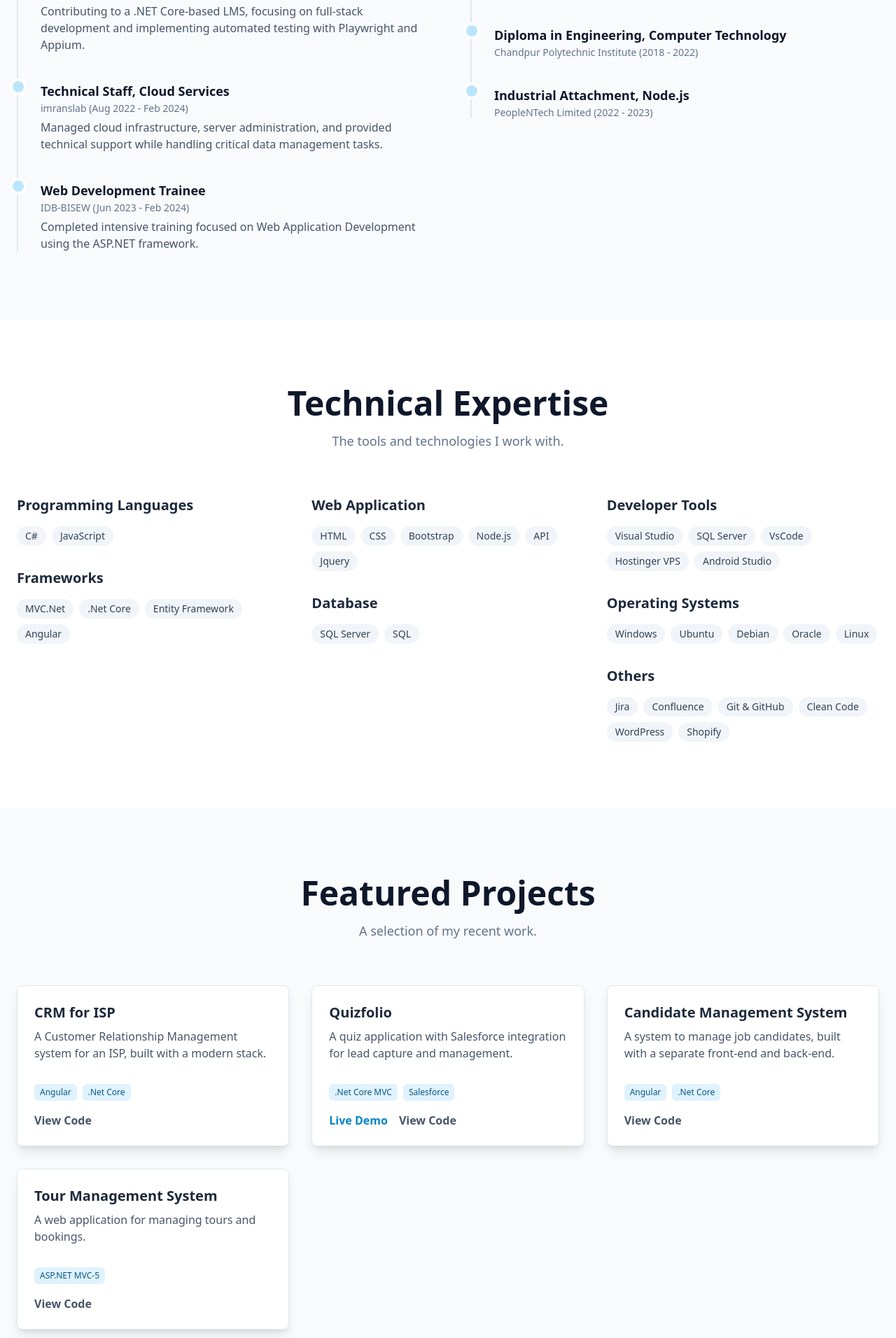
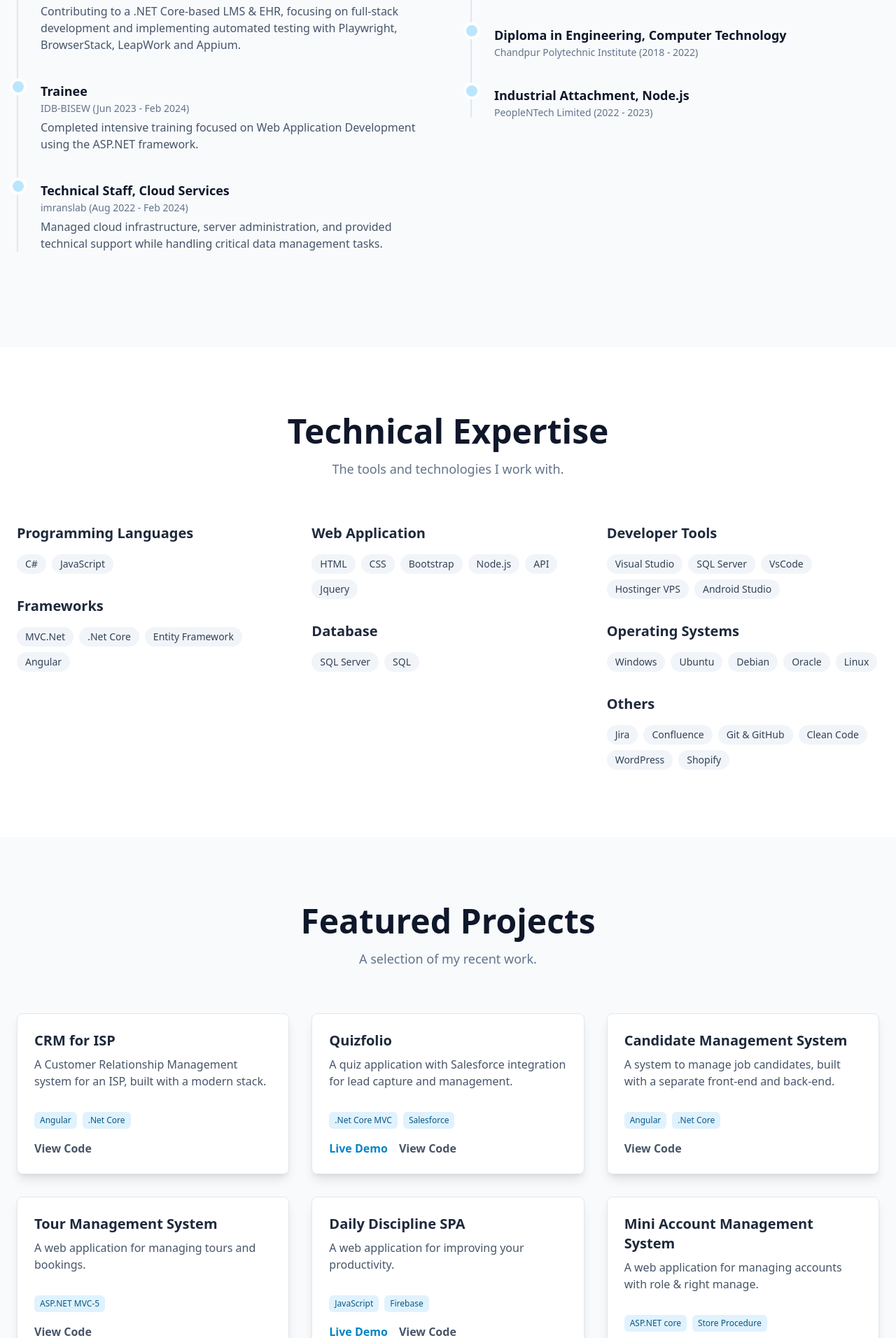
Before and after one commit to masumKazibd/masumkazi-portfolio, an Angular app: page / in a window 1280 px wide. Shown: the part 1508-3420 px from the top of the page at 70% size. Built offline with nearby package versions, Linux system fonts and the light colour scheme.

Commit message:
update about information

```diff
--- a/src/app/components/about/about.component.html
+++ b/src/app/components/about/about.component.html
@@ -27,19 +27,19 @@
             <span class="absolute flex items-center justify-center w-4 h-4 bg-sky-200 rounded-full -left-2 ring-4 ring-white"></span>
             <h4 class="flex items-center mb-1 text-lg font-semibold text-slate-900">Junior Software Engineer</h4>
             <time class="block mb-2 text-sm font-normal leading-none text-slate-500">PlacoVU, Inc. (Feb 2024 - Present)</time>
-            <p class="text-base font-normal text-slate-600">Contributing to a .NET Core-based LMS, focusing on full-stack development and implementing automated testing with Playwright and Appium.</p>
+            <p class="text-base font-normal text-slate-600">Contributing to a .NET Core-based LMS & EHR, focusing on full-stack development and implementing automated testing with Playwright, BrowserStack, LeapWork and Appium.</p>
+          </li>
+          <li class="mb-10 ml-8">
+            <span class="absolute flex items-center justify-center w-4 h-4 bg-sky-200 rounded-full -left-2 ring-4 ring-white"></span>
+            <h4 class="flex items-center mb-1 text-lg font-semibold text-slate-900">Trainee</h4>
+            <time class="block mb-2 text-sm font-normal leading-none text-slate-500">IDB-BISEW (Jun 2023 - Feb 2024)</time>
+            <p class="text-base font-normal text-slate-600">Completed intensive training focused on Web Application Development using the ASP.NET framework.</p>
           </li>
           <li class="mb-10 ml-8">
             <span class="absolute flex items-center justify-center w-4 h-4 bg-sky-200 rounded-full -left-2 ring-4 ring-white"></span>
             <h4 class="flex items-center mb-1 text-lg font-semibold text-slate-900">Technical Staff, Cloud Services</h4>
             <time class="block mb-2 text-sm font-normal leading-none text-slate-500">imranslab (Aug 2022 - Feb 2024)</time>
             <p class="text-base font-normal text-slate-600">Managed cloud infrastructure, server administration, and provided technical support while handling critical data management tasks.</p>
-          </li>
-           <li class="ml-8">
-            <span class="absolute flex items-center justify-center w-4 h-4 bg-sky-200 rounded-full -left-2 ring-4 ring-white"></span>
-            <h4 class="flex items-center mb-1 text-lg font-semibold text-slate-900">Web Development Trainee</h4>
-            <time class="block mb-2 text-sm font-normal leading-none text-slate-500">IDB-BISEW (Jun 2023 - Feb 2024)</time>
-            <p class="text-base font-normal text-slate-600">Completed intensive training focused on Web Application Development using the ASP.NET framework.</p>
           </li>
         </ol>
       </div>
--- a/src/app/components/projects/projects.component.ts
+++ b/src/app/components/projects/projects.component.ts
@@ -37,6 +37,20 @@ projects = [
       techStack: ['ASP.NET MVC-5'],
       liveLink: '',
       codeLink: 'https://github.com/masumkazibd/tour-management'
-    }
+    },
+    {
+      title: 'Daily Discipline SPA',
+      description: 'A web application for improving your productivity.',
+      techStack: ['JavaScript', 'Firebase'],
+      liveLink: 'https://dailydiscipline.netlify.app/',
+      codeLink: 'https://github.com/masumKazibd/daily-routine-spa'
+    },
+    {
+      title: 'Mini Account Management System',
+      description: 'A web application for managing accounts with role & right manage.',
+      techStack: ['ASP.NET core', 'Store Procedure'],
+      liveLink: 'https://accountms.somee.com/',
+      codeLink: 'https://github.com/masumKazibd/MiniAccountManagement'
+    },
   ];
 }
```
